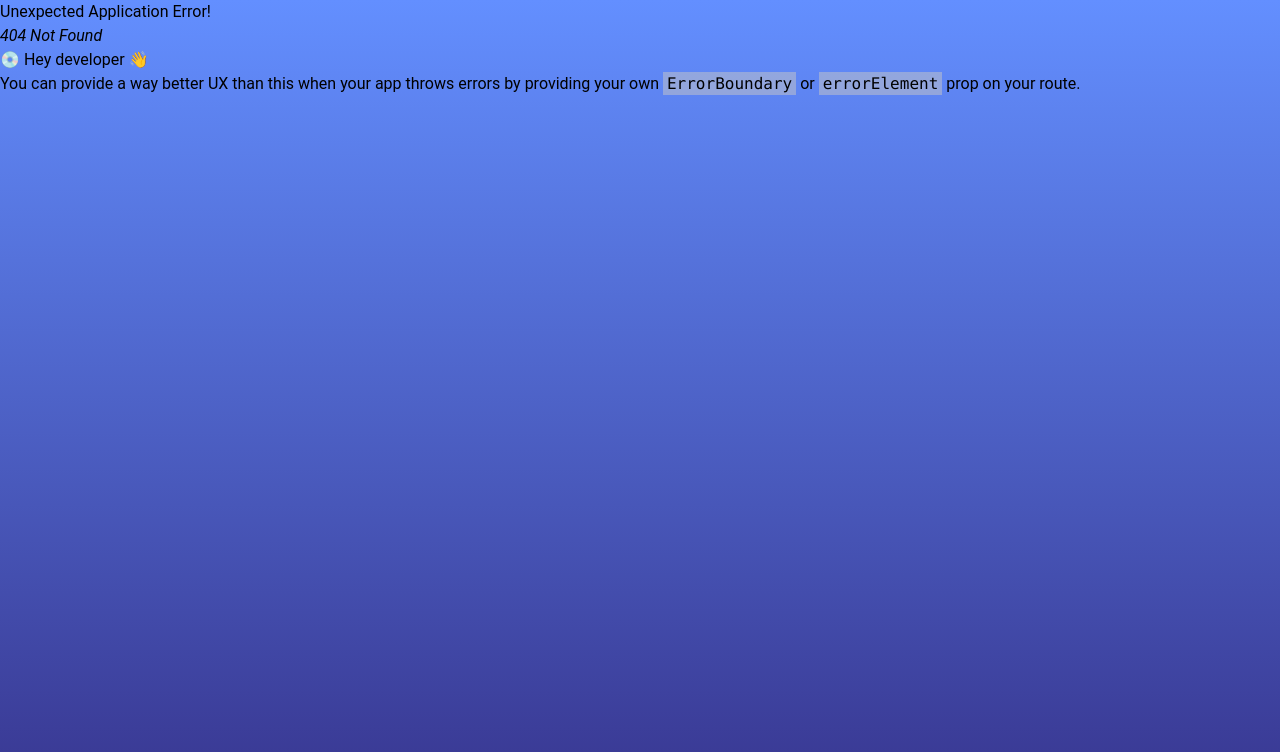
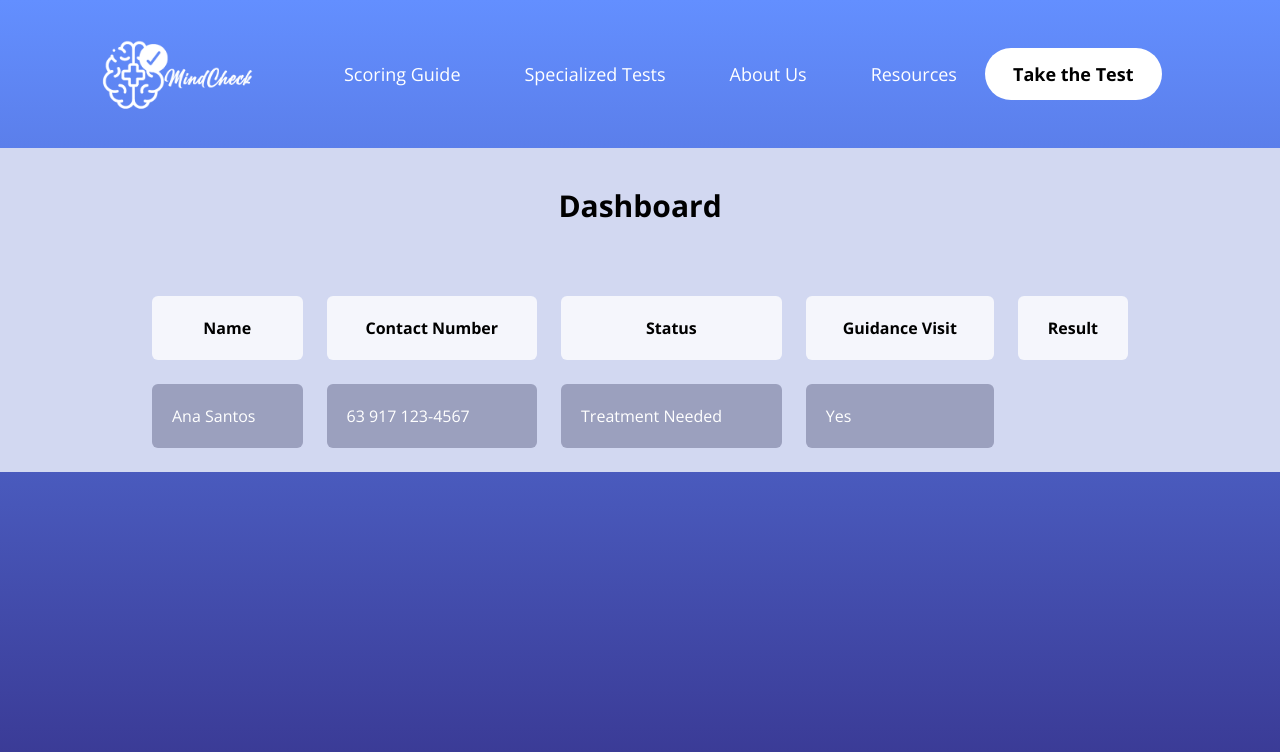
Before and after one commit to kabi02/softeng-mindcheck, a React (Vite) app: page /dashboard in a window 1280 px wide. Before the commit this address had no page. Shown: the top 752 px of the page. Built offline with nearby package versions, Linux system fonts and the light colour scheme.

Commit message:
sample dashboard

```diff
--- /dev/null
+++ b/src/components/contents/TableDashboard.jsx
@@ -0,0 +1,42 @@
+import React from 'react'
+import Layout from '../Layout'
+import Title from '../Title'
+import TR from '../TR'
+
+export default function TableDashboard() {
+    // values of each row
+    const first=[
+        {
+            value: 'Ana Santos',
+        },
+        {
+            value: '63 917 123-4567',
+        },
+        {
+            value: 'Treatment Needed',
+        },
+        {
+            value: 'Yes',
+        },
+    ]
+  return (
+    <div>
+      <Layout>
+      <div className="sm:max-w-[80%] max-w-[90%] mx-auto">
+        <Title>Dashboard</Title>
+        <table className=' w-full sm:gap-2 sm:text-base min-[400px]:text-xs text-[0.50rem] mb-1 mt-2 border-separate md:border-spacing-6 sm:border-spacing-3 max-[390px]:border-spacing-1'>
+            <tr className='tabletests'>
+                <th className='bg-[#F5F6FC] rounded-md sm:p-5 p-1'>Name</th>
+                <th className='bg-[#F5F6FC] rounded-md sm:p-5 p-1'>Contact Number</th>
+                <th className='bg-[#F5F6FC] rounded-md sm:p-5 p-1'>Status</th>
+                <th className='bg-[#F5F6FC] rounded-md sm:p-5 p-1'>Guidance Visit</th>
+                <th className='bg-[#F5F6FC] rounded-md sm:p-5 p-1'>Result</th>
+            </tr>
+            <TR infos={first} />
+
+        </table>
+      </div>
+      </Layout>
+    </div>
+  )
+}
--- a/src/main.jsx
+++ b/src/main.jsx
@@ -17,6 +17,7 @@ import {
   RouterProvider,
   Route,
 } from 'react-router-dom'
+import Dashboard from './pages/Dashboard'
 
 const router =  createBrowserRouter([
   {
@@ -50,6 +51,10 @@ const router =  createBrowserRouter([
   {
     path:"dsm-5-tr/test/result",
     element: <Result/>
+  },
+  {
+    path:"dashboard",
+    element: <Dashboard/>
   }
 ])
 
--- /dev/null
+++ b/src/pages/Dashboard.jsx
@@ -0,0 +1,14 @@
+import React from 'react'
+import Header from '../Header'
+import TableDashboard from '../components/contents/TableDashboard'
+
+function Dashboard() {
+  return (
+    <div>
+        <Header/>
+        <TableDashboard/>
+    </div>
+  )
+}
+
+export default Dashboard
```
